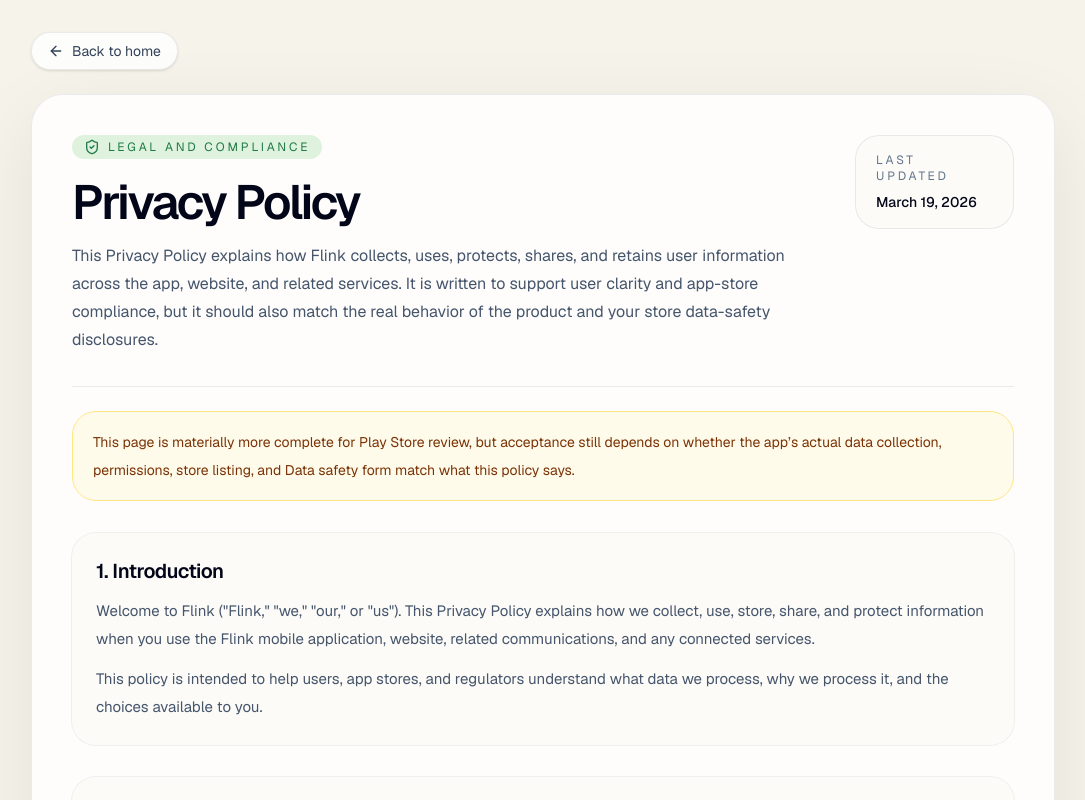
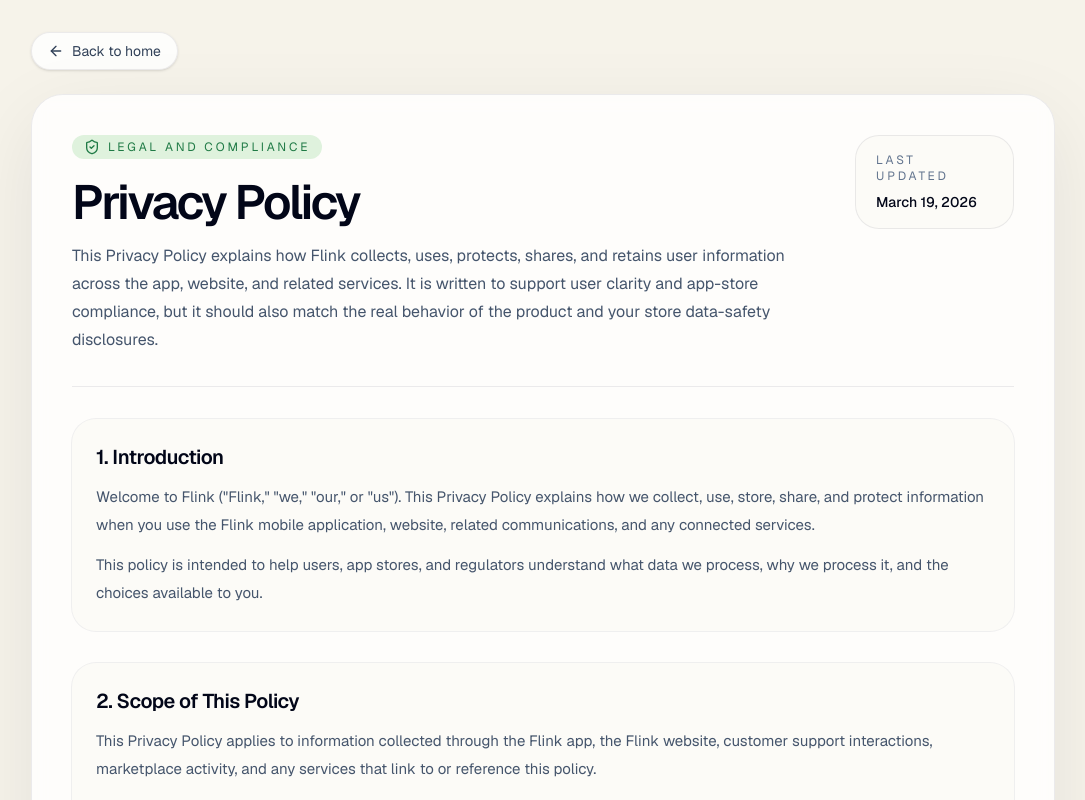
Before and after one commit to Flinck-hq/flinck-web, a Next.js app: page /policy in a window 1280 px wide. Shown: the top 800 px of the page, without its empty margins (97-1182 px from the left). Built offline with nearby package versions, Linux system fonts and the light colour scheme.

Commit message:
feat: small changes on policy

```diff
--- a/app/policy/page.tsx
+++ b/app/policy/page.tsx
@@ -242,13 +242,6 @@ export default function PolicyPage() {
               </div>
             </div>
 
-            <div className="mt-6 rounded-[1.5rem] border border-amber-200 bg-amber-50 px-5 py-4 text-sm leading-7 text-amber-900">
-              This page is materially more complete for Play Store review, but
-              acceptance still depends on whether the app’s actual data
-              collection, permissions, store listing, and Data safety form match
-              what this policy says.
-            </div>
-
             <div className="mt-8 space-y-8">
               {sections.map((section) => (
                 <section
```
